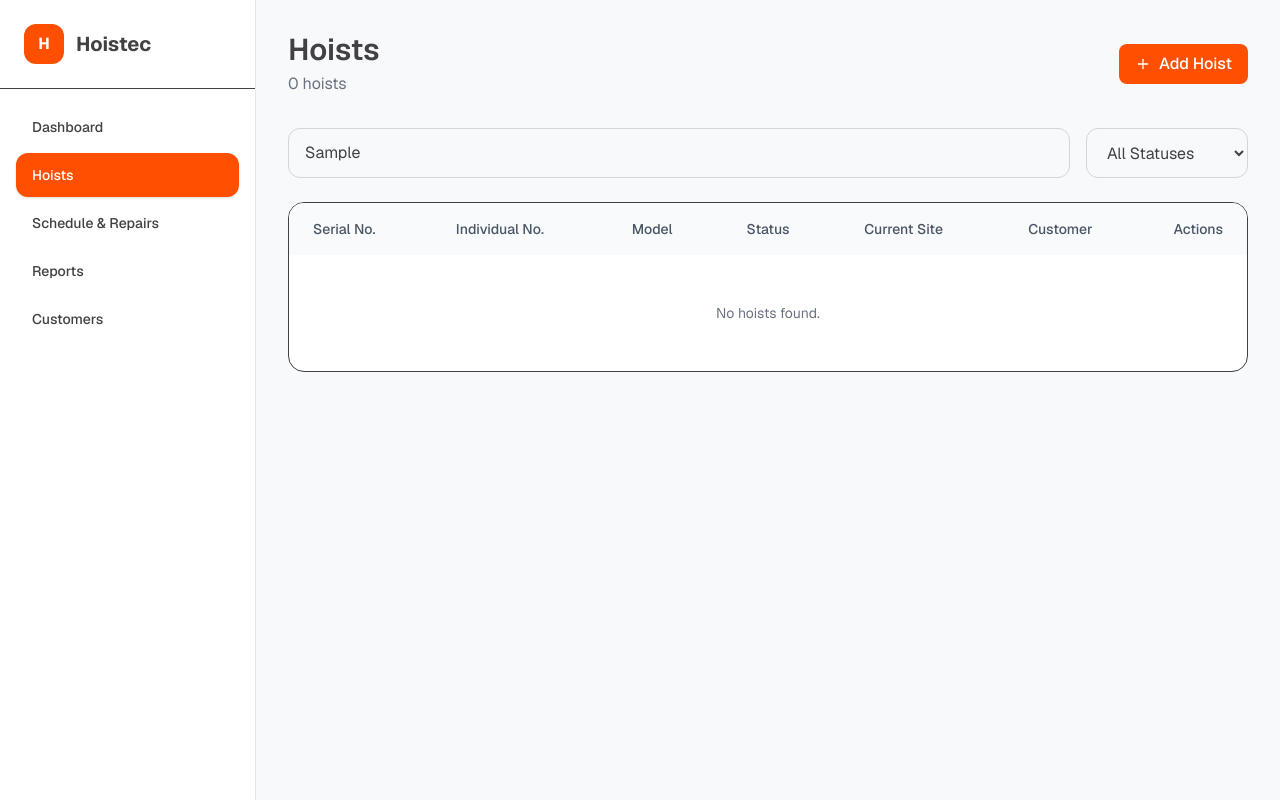
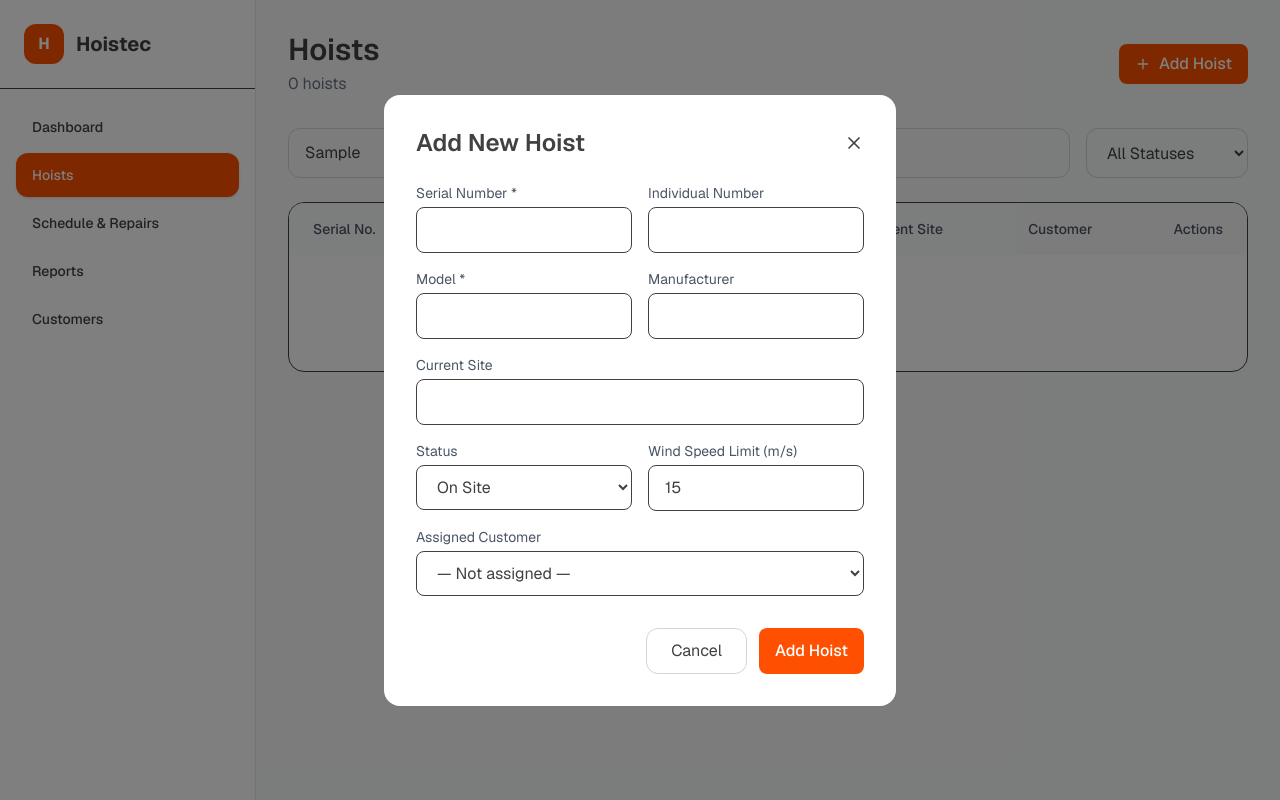
Before and after one commit to Vincentswe95-boop/Hoistec, a Next.js app: page /hoists in a window 1280 px wide. Both pictures are taken after typing "Sample" into the empty fields and a click on the button "Add Hoist". Built offline with nearby package versions, Linux system fonts and the light colour scheme.

Commit message:
Fix Add Hoist modal

```diff
--- a/app/hoists/page.tsx
+++ b/app/hoists/page.tsx
@@ -28,17 +28,15 @@ export default function HoistsPage() {
     customerId: null as number | null,
   });
 
-  // === FILTERED HOISTS ===
+  // Filtered hoists
   const filteredHoists = hoists.filter((hoist) => {
     const searchLower = searchTerm.toLowerCase();
-
     const matchesSearch =
       hoist.serialNumber.toLowerCase().includes(searchLower) ||
       (hoist.individualNumber || '').toLowerCase().includes(searchLower) ||
       hoist.model.toLowerCase().includes(searchLower);
 
     const matchesStatus = statusFilter === 'All' || hoist.status === statusFilter;
-
     return matchesSearch && matchesStatus;
   });
 
@@ -51,7 +49,7 @@ export default function HoistsPage() {
     Fault: 'bg-red-100 text-red-700',
   };
 
-  // === Handlers ===
+  // === Add Hoist Modal ===
   const openAddModal = () => {
     setHoistForm({
       serialNumber: '',
@@ -68,6 +66,26 @@ export default function HoistsPage() {
 
   const closeAddModal = () => setIsAddModalOpen(false);
 
+  const handleInputChange = (e: React.ChangeEvent<HTMLInputElement | HTMLSelectElement>) => {
+    const { name, value } = e.target;
+    setHoistForm(prev => ({
+      ...prev,
+      [name]: name === 'windSpeedLimit' || name === 'customerId'
+        ? (value === '' ? null : parseInt(value))
+        : value,
+    }));
+  };
+
+  const handleSubmitAdd = () => {
+    if (!hoistForm.serialNumber || !hoistForm.model) {
+      alert("Please fill in Serial Number and Model");
+      return;
+    }
+    addHoist(hoistForm);
+    closeAddModal();
+  };
+
+  // === Edit Hoist Modal ===
   const openEditModal = (hoist: Hoist) => {
     setEditingHoist(hoist);
     setHoistForm({
@@ -86,25 +104,6 @@ export default function HoistsPage() {
   const closeEditModal = () => {
     setIsEditModalOpen(false);
     setEditingHoist(null);
-  };
-
-  const handleInputChange = (e: React.ChangeEvent<HTMLInputElement | HTMLSelectElement>) => {
-    const { name, value } = e.target;
-    setHoistForm(prev => ({
-      ...prev,
-      [name]: name === 'windSpeedLimit' || name === 'customerId'
-        ? (value === '' ? null : parseInt(value))
-        : value,
-    }));
-  };
-
-  const handleSubmitAdd = () => {
-    if (!hoistForm.serialNumber || !hoistForm.model) {
-      alert("Please fill in Serial Number and Model");
-      return;
-    }
-    addHoist(hoistForm);
-    closeAddModal();
   };
 
   const handleSubmitEdit = () => {
@@ -198,9 +197,7 @@ export default function HoistsPage() {
                     return (
                       <tr key={hoist.id} className="hover:bg-gray-50">
                         <td className="px-6 py-4 font-mono font-semibold text-[#FE5000]">
-                          <Link href={`/hoists/${hoist.id}`} className="hover:underline">
-                            {hoist.serialNumber}
-                          </Link>
+                          <Link href={`/hoists/${hoist.id}`} className="hover:underline">{hoist.serialNumber}</Link>
                         </td>
                         <td className="px-6 py-4 text-gray-600">{hoist.individualNumber || '-'}</td>
                         <td className="px-6 py-4">{hoist.model}</td>
@@ -228,9 +225,7 @@ export default function HoistsPage() {
                   })
                 ) : (
                   <tr>
-                    <td colSpan={7} className="px-6 py-12 text-center text-gray-500">
-                      No hoists found.
-                    </td>
+                    <td colSpan={7} className="px-6 py-12 text-center text-gray-500">No hoists found.</td>
                   </tr>
                 )}
               </tbody>
@@ -239,8 +234,158 @@ export default function HoistsPage() {
         </div>
       </div>
 
-      {/* Add Modal + Edit Modal (kept short for now) */}
-      {/* You can keep your existing modals here */}
+      {/* ==================== ADD HOIST MODAL ==================== */}
+      {isAddModalOpen && (
+        <div className="fixed inset-0 bg-black/50 flex items-center justify-center z-[9999] p-4">
+          <div className="bg-white rounded-2xl w-full max-w-lg p-8">
+            <div className="flex justify-between items-center mb-6">
+              <h2 className="text-2xl font-semibold">Add New Hoist</h2>
+              <button onClick={closeAddModal}><X className="w-5 h-5" /></button>
+            </div>
+
+            <div className="space-y-4">
+              <div className="grid grid-cols-2 gap-4">
+                <div>
+                  <label className="text-sm text-gray-600 block mb-1">Serial Number *</label>
+                  <input name="serialNumber" value={hoistForm.serialNumber} onChange={handleInputChange} className="w-full border rounded-lg px-4 py-2.5" />
+                </div>
+                <div>
+                  <label className="text-sm text-gray-600 block mb-1">Individual Number</label>
+                  <input name="individualNumber" value={hoistForm.individualNumber} onChange={handleInputChange} className="w-full border rounded-lg px-4 py-2.5" />
+                </div>
+              </div>
+
+              <div className="grid grid-cols-2 gap-4">
+                <div>
+                  <label className="text-sm text-gray-600 block mb-1">Model *</label>
+                  <input name="model" value={hoistForm.model} onChange={handleInputChange} className="w-full border rounded-lg px-4 py-2.5" />
+                </div>
+                <div>
+                  <label className="text-sm text-gray-600 block mb-1">Manufacturer</label>
+                  <input name="manufacturer" value={hoistForm.manufacturer} onChange={handleInputChange} className="w-full border rounded-lg px-4 py-2.5" />
+                </div>
+              </div>
+
+              <div>
+                <label className="text-sm text-gray-600 block mb-1">Current Site</label>
+                <input name="currentSite" value={hoistForm.currentSite} onChange={handleInputChange} className="w-full border rounded-lg px-4 py-2.5" />
+              </div>
+
+              <div className="grid grid-cols-2 gap-4">
+                <div>
+                  <label className="text-sm text-gray-600 block mb-1">Status</label>
+                  <select name="status" value={hoistForm.status} onChange={handleInputChange} className="w-full border rounded-lg px-4 py-2.5">
+                    <option>On Site</option>
+                    <option>Off Site</option>
+                    <option>Assembling</option>
+                    <option>Disassembling</option>
+                    <option>Stopped</option>
+                    <option>Fault</option>
+                  </select>
+                </div>
+                <div>
+                  <label className="text-sm text-gray-600 block mb-1">Wind Speed Limit (m/s)</label>
+                  <input type="number" name="windSpeedLimit" value={hoistForm.windSpeedLimit} onChange={handleInputChange} className="w-full border rounded-lg px-4 py-2.5" />
+                </div>
+              </div>
+
+              <div>
+                <label className="text-sm text-gray-600 block mb-1">Assigned Customer</label>
+                <select name="customerId" value={hoistForm.customerId ?? ''} onChange={handleInputChange} className="w-full border rounded-lg px-4 py-2.5">
+                  <option value="">— Not assigned —</option>
+                  {customers.map(customer => (
+                    <option key={customer.id} value={customer.id}>
+                      {customer.name} ({customer.contactPerson})
+                    </option>
+                  ))}
+                </select>
+              </div>
+            </div>
+
+            <div className="flex justify-end gap-3 mt-8">
+              <button onClick={closeAddModal} className="px-6 py-2.5 border border-gray-300 rounded-xl">Cancel</button>
+              <button onClick={handleSubmitAdd} className="btn-primary px-8">Add Hoist</button>
+            </div>
+          </div>
+        </div>
+      )}
+
+      {/* ==================== EDIT HOIST MODAL ==================== */}
+      {isEditModalOpen && editingHoist && (
+        <div className="fixed inset-0 bg-black/50 flex items-center justify-center z-[9999] p-4">
+          <div className="bg-white rounded-2xl w-full max-w-lg p-8">
+            <div className="flex justify-between items-center mb-6">
+              <h2 className="text-2xl font-semibold">Edit Hoist</h2>
+              <button onClick={closeEditModal}><X className="w-5 h-5" /></button>
+            </div>
+
+            <div className="space-y-4">
+              {/* Same form fields as Add modal */}
+              <div className="grid grid-cols-2 gap-4">
+                <div>
+                  <label className="text-sm text-gray-600 block mb-1">Serial Number</label>
+                  <input name="serialNumber" value={hoistForm.serialNumber} onChange={handleInputChange} className="w-full border rounded-lg px-4 py-2.5" />
+                </div>
+                <div>
+                  <label className="text-sm text-gray-600 block mb-1">Individual Number</label>
+                  <input name="individualNumber" value={hoistForm.individualNumber} onChange={handleInputChange} className="w-full border rounded-lg px-4 py-2.5" />
+                </div>
+              </div>
+
+              <div className="grid grid-cols-2 gap-4">
+                <div>
+                  <label className="text-sm text-gray-600 block mb-1">Model</label>
+                  <input name="model" value={hoistForm.model} onChange={handleInputChange} className="w-full border rounded-lg px-4 py-2.5" />
+                </div>
+                <div>
+                  <label className="text-sm text-gray-600 block mb-1">Manufacturer</label>
+                  <input name="manufacturer" value={hoistForm.manufacturer} onChange={handleInputChange} className="w-full border rounded-lg px-4 py-2.5" />
+                </div>
+              </div>
+
+              <div>
+                <label className="text-sm text-gray-600 block mb-1">Current Site</label>
+                <input name="currentSite" value={hoistForm.currentSite} onChange={handleInputChange} className="w-full border rounded-lg px-4 py-2.5" />
+              </div>
+
+              <div className="grid grid-cols-2 gap-4">
+                <div>
+                  <label className="text-sm text-gray-600 block mb-1">Status</label>
+                  <select name="status" value={hoistForm.status} onChange={handleInputChange} className="w-full border rounded-lg px-4 py-2.5">
+                    <option>On Site</option>
+                    <option>Off Site</option>
+                    <option>Assembling</option>
+                    <option>Disassembling</option>
+                    <option>Stopped</option>
+                    <option>Fault</option>
+                  </select>
+                </div>
+                <div>
+                  <label className="text-sm text-gray-600 block mb-1">Wind Speed Limit (m/s)</label>
+                  <input type="number" name="windSpeedLimit" value={hoistForm.windSpeedLimit} onChange={handleInputChange} className="w-full border rounded-lg px-4 py-2.5" />
+                </div>
+              </div>
+
+              <div>
+                <label className="text-sm text-gray-600 block mb-1">Assigned Customer</label>
+                <select name="customerId" value={hoistForm.customerId ?? ''} onChange={handleInputChange} className="w-full border rounded-lg px-4 py-2.5">
+                  <option value="">— Not assigned —</option>
+                  {customers.map(customer => (
+                    <option key={customer.id} value={customer.id}>
+                      {customer.name} ({customer.contactPerson})
+                    </option>
+                  ))}
+                </select>
+              </div>
+            </div>
+
+            <div className="flex justify-end gap-3 mt-8">
+              <button onClick={closeEditModal} className="px-6 py-2.5 border border-gray-300 rounded-xl">Cancel</button>
+              <button onClick={handleSubmitEdit} className="btn-primary px-8">Save Changes</button>
+            </div>
+          </div>
+        </div>
+      )}
     </div>
   );
 }
```
